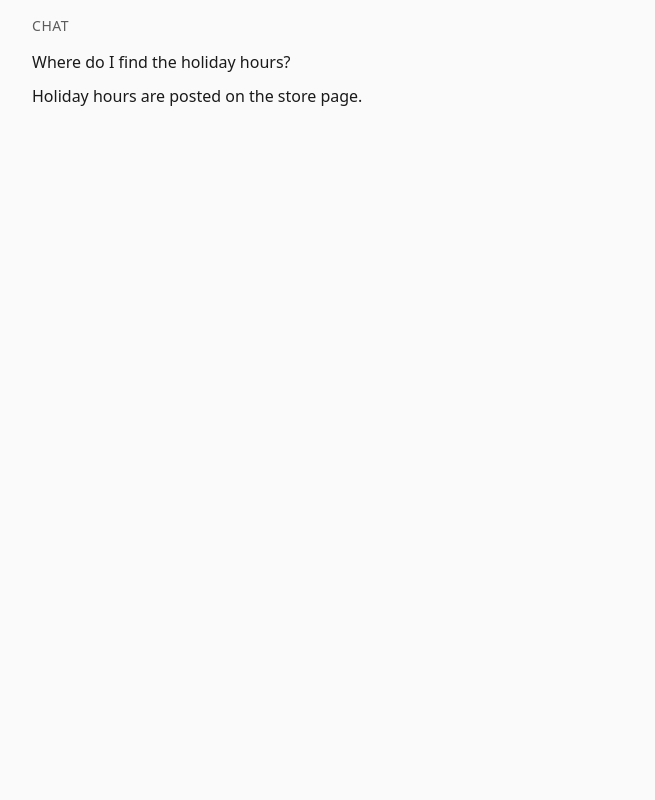
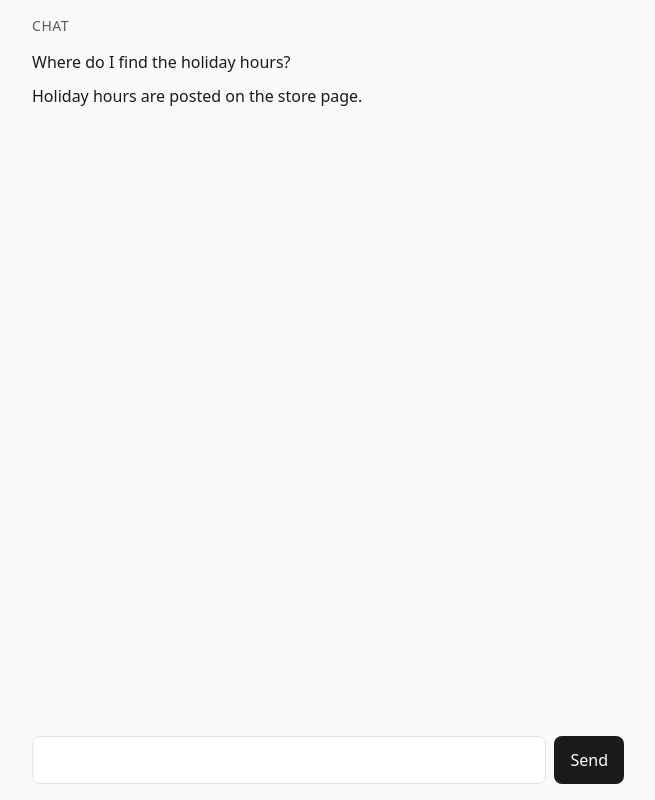
Before and after one commit to jspen14/fastapi-vue-practice-1, a Vue app in the folder frontend/: page / in a window 1280 px wide. Shown: the whole page, without its empty margins (312-967 px from the left). Built offline with nearby package versions, Linux system fonts and the light colour scheme.

Commit message:
added message input component

```diff
--- a/frontend/src/components/chat/ChatInterface.vue
+++ b/frontend/src/components/chat/ChatInterface.vue
@@ -1,9 +1,14 @@
 <script setup lang="ts">
-import type { Message } from '../../types'
+import { ref } from "vue";
+
+import type { Message } from "../../types";
+import MessageInput from "./MessageInput.vue";
 
 defineProps<{
-  messages: Message[]
-}>()
+  messages: Message[];
+}>();
+
+const draft = ref("");
 </script>
 
 <template>
@@ -16,7 +21,9 @@ defineProps<{
         {{ message.content }}
       </p>
     </div>
-    <footer class="composer" />
+    <footer class="composer">
+      <MessageInput v-model="draft" />
+    </footer>
   </section>
 </template>
 
--- /dev/null
+++ b/frontend/src/components/chat/MessageInput.vue
@@ -0,0 +1,39 @@
+<script setup lang="ts">
+const draft = defineModel<string>({ required: true });
+const emit = defineEmits<{ send: [] }>();
+</script>
+
+<template>
+  <form class="row" @submit.prevent="emit('send')">
+    <input v-model="draft" class="input" type="text" aria-label="Message" />
+    <button type="submit">Send</button>
+  </form>
+</template>
+
+<style scoped>
+.row {
+  display: flex;
+  gap: 0.5rem;
+}
+
+.input {
+  flex: 1;
+  min-width: 0;
+  box-sizing: border-box;
+  padding: 0.75rem 1rem;
+  border: 1px solid #e4e4e4;
+  border-radius: 0.5rem;
+  background: white;
+  color: inherit;
+  font: inherit;
+}
+
+button {
+  padding: 0.75rem 1rem;
+  border: 0;
+  border-radius: 0.5rem;
+  background: #1a1a1a;
+  color: white;
+  font: inherit;
+}
+</style>
```
